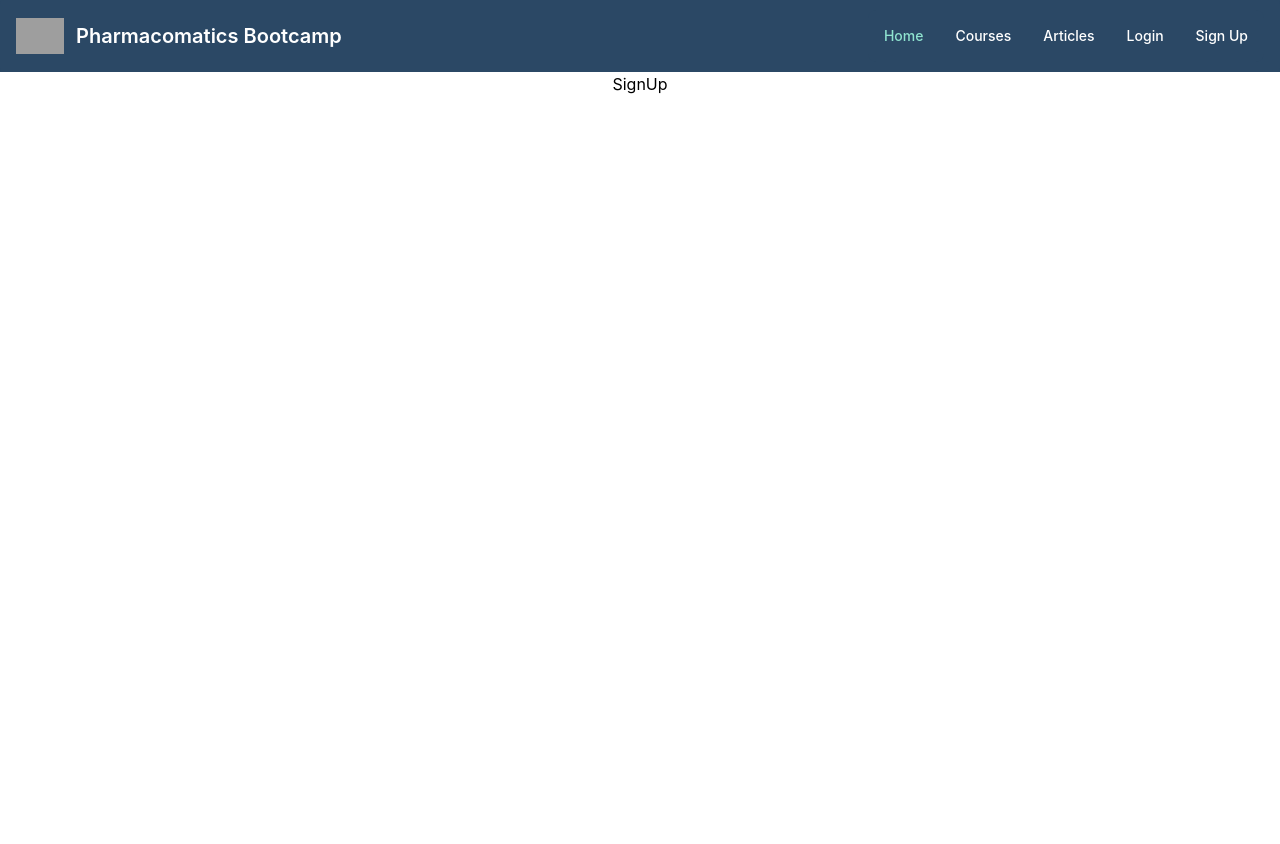
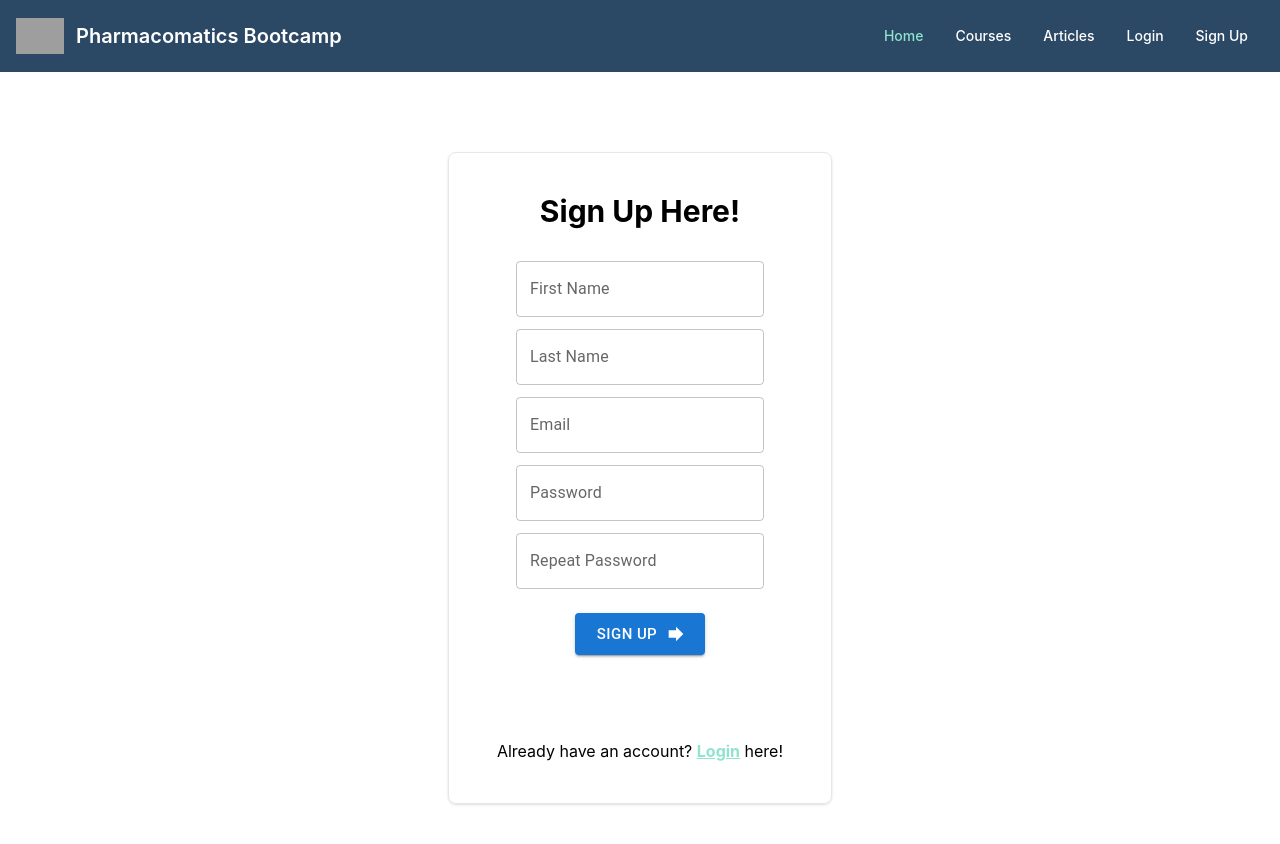
Before and after one commit to G-Sivley/pharmacomatics-bootcamp, a React (Create React App) app in the folder front-end/: page /signup in a window 1280 px wide. Shown: the top 844 px of the page. Before the commit the page ends 800 px from the top, so only its background shows below. Built offline with nearby package versions, Linux system fonts and the light colour scheme; grey boxes are pictures that could not be loaded.

Commit message:
complete sign in page

```diff
--- a/front-end/src/routes/Login.js
+++ b/front-end/src/routes/Login.js
@@ -7,7 +7,6 @@
 
 const Login = () => {
   return (
-    // <div className="py-20 border my-20 mx-72 border-gray-200 rounded-lg shadow">
     <div className="container max-w-sm mx-auto my-20 border border-gray-200 rounded-lg shadow">
       <div className="py-10 mx-10">
         <h1 className="pb-8 text-3xl font-bold">Welcome</h1>
--- a/front-end/src/routes/SignUp.js
+++ b/front-end/src/routes/SignUp.js
@@ -1,9 +1,71 @@
-import React from 'react'
+import React from "react";
+
+import TextField from "@mui/material/TextField";
+import Button from "@mui/material/Button";
+import ForwardIcon from "@mui/icons-material/Forward";
+import { Link } from "react-router-dom";
 
 const SignUp = () => {
   return (
-    <div>SignUp</div>
-  )
-}
+    <div className="container max-w-sm mx-auto my-20 border border-gray-200 rounded-lg shadow">
+      <div className="py-10 mx-10">
+        <h1 className="pb-8 text-3xl font-bold">Sign Up Here!</h1>
+        <ul className="">
+          <li className="pb-3">
+            <TextField
+              id="outlined-basic"
+              label="First Name"
+              variant="outlined"
+            />
+          </li>
+          <li className="pb-3">
+            <TextField
+              id="outlined-basic"
+              label="Last Name"
+              variant="outlined"
+            />
+          </li>
+          <li className="pb-3">
+            <TextField id="outlined-basic" label="Email" variant="outlined" />
+          </li>
+          <li className="pb-3">
+            <TextField
+              id="outlined-basic"
+              label="Password"
+              variant="outlined"
+            />
+          </li>
+          <li className="pb-5">
+            <TextField
+              id="outlined-basic"
+              label="Repeat Password"
+              variant="outlined"
+            />
+          </li>
+          <li className="py-1">
+            <Button
+              endIcon={<ForwardIcon />}
+              size="large"
+              variant="contained"
+              onClick={() => {
+                alert("clicked");
+              }}
+            >
+              Sign Up
+            </Button>
+          </li>
+        </ul>
 
-export default SignUp
+        <p className="pt-20">
+          Already have an account?{" "}
+          <Link className="text-accent font-bold underline" to="/signup/">
+            Login
+          </Link>{" "}
+          here!
+        </p>
+      </div>
+    </div>
+  );
+};
+
+export default SignUp;
```
